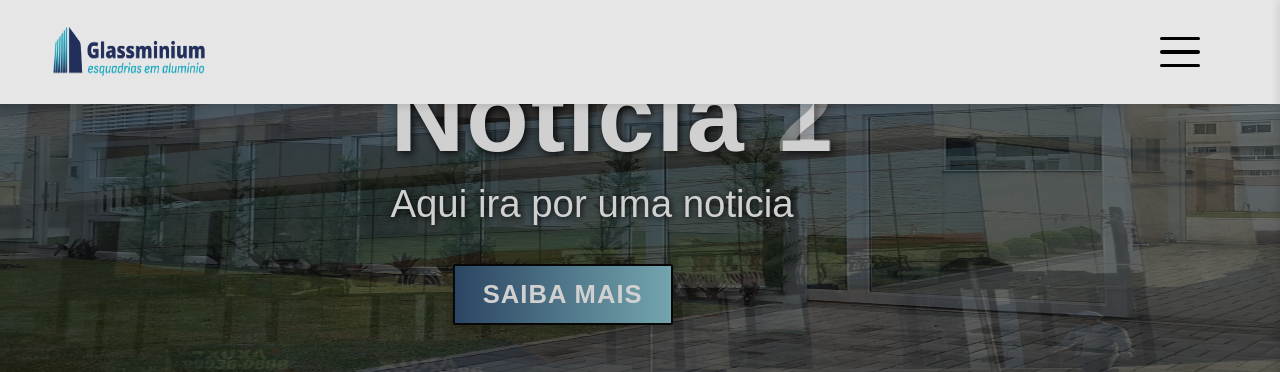
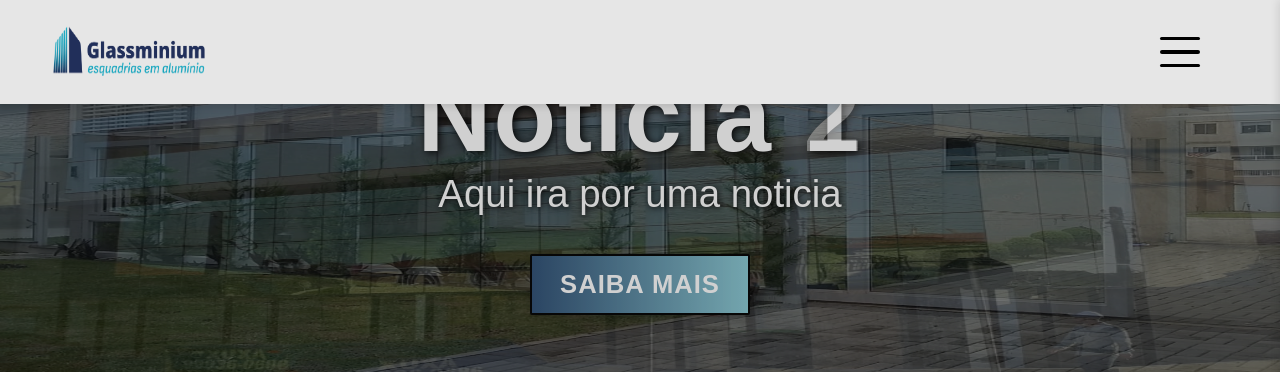
Before and after one commit to guilherme098775/Projeto_glassminiu, a plain HTML site: page index.html in a window 1280 px wide. Shown: the top 372 px of the page. Drawn offline with Linux system fonts and the light colour scheme.

Commit message:
finalizado carrosel

```diff
--- a/CSS/carousel.css
+++ b/CSS/carousel.css
@@ -70,8 +70,7 @@ body {
     display: flex;
     flex-direction: column;
     justify-content: center;
-    align-items: flex-start;
-    text-align: center;
+    align-items: center;
     padding-left: 16px;
     padding-right: 16px;
     z-index: 3;
@@ -98,21 +97,16 @@ body {
     letter-spacing: 2px;
     line-height: 1.1;
     text-shadow: 2px 2px 8px #000;
-    margin-left: 30%;
-    margin-top: 10px;
 }
 
 .carousel-subtitulo {
     font-size: 3vw;
     margin: 0 0 0 0;
     text-shadow: 1px 1px 6px #000;
-    margin-left: 30%;
-    margin-top: 10px;
 }
 
 .carousel-btn-destaque {
     margin-top: 38px;
-    margin-left: 35%;
     background: linear-gradient(to right, #2F5075, #8AC9D4);
     color: white;
     padding: 14px 28px;
--- a/index.html
+++ b/index.html
@@ -70,7 +70,7 @@
             <div class="carousel-item">
                 <img src="imagens/img_carrossel_3_original.jpg" alt="Imagem 3">
                 <div class="carousel-overlay">
-                    <h1 class="carousel-titulo">noticia 3</h1>
+                    <h1 class="carousel-titulo">Noticia 3</h1>
                     <p class="carousel-subtitulo">Aqui ira por uma noticia</p>
                     <a href="servicos.html#vidros" class="carousel-btn-destaque">SAIBA MAIS</a>
                 </div>
@@ -78,7 +78,7 @@
             <div class="carousel-item">
                 <img src="imagens/img_carrossel_4_original.jpg" alt="Imagem 4">
                 <div class="carousel-overlay">
-                    <h1 class="carousel-titulo">Naticia 4</h1>
+                    <h1 class="carousel-titulo">Noticia 4</h1>
                     <p class="carousel-subtitulo">Aqui ira por uma noticia</p>
                     <a href="servicos.html#fachadas" class="carousel-btn-destaque">SAIBA MAIS</a>
                 </div>
```
